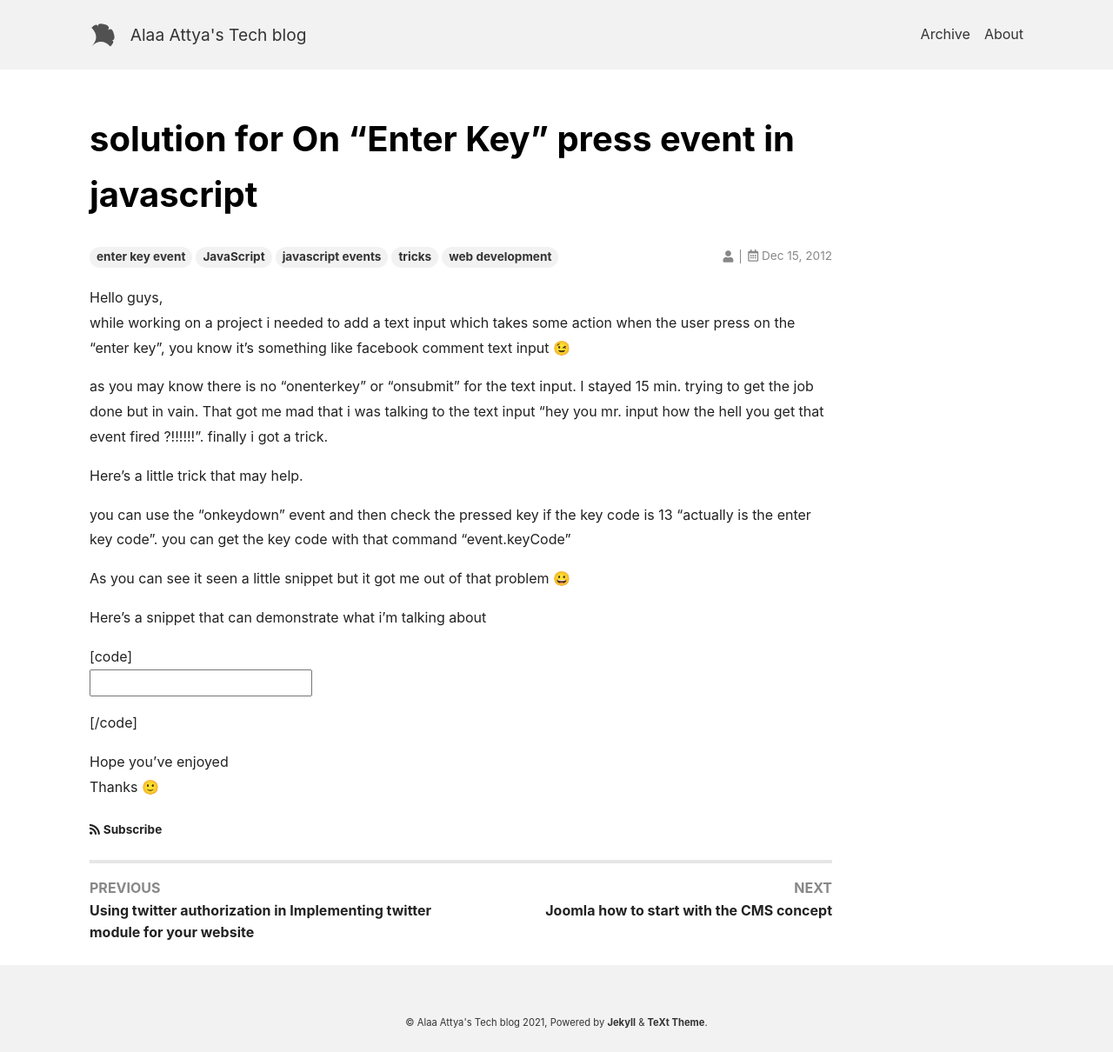
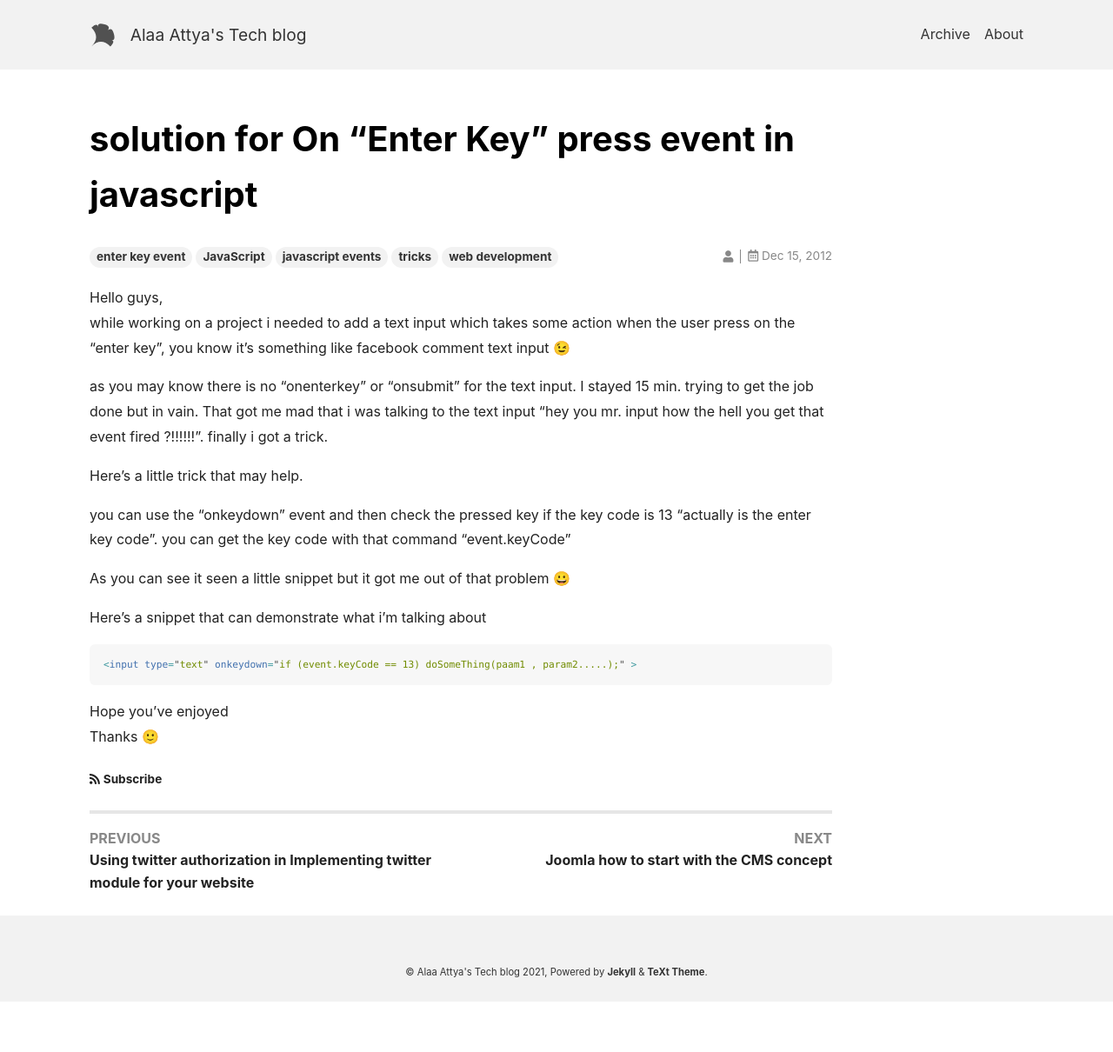
Before and after one commit to AlaaAttya/my-blog, a Jekyll site: the page built from _posts/2012-12-15-solution-for-on-enter-key-press-event-in-javascript.md, in a window 1280 px wide. Shown: the whole page at 87% size. Built offline with Jekyll 4.4.1, drawn with Linux system fonts in a browser that asks for light colours; nearby versions of some CDN libraries; comment, search, counter and statistics services are not loaded; after the commit the page ends 1152 px from its top, so only the background shows below that.

Commit message:
update styles

````diff
--- a/_posts/2012-12-15-solution-for-on-enter-key-press-event-in-javascript.md
+++ b/_posts/2012-12-15-solution-for-on-enter-key-press-event-in-javascript.md
@@ -4,8 +4,7 @@ title: 'solution for On &#8220;Enter Key&#8221; press event in javascript'
 date: 2012-12-15T03:25:50+00:00
 author: alaa
 layout: article
-guid: http://alaaattya.wordpress.com/?p=79
-permalink: /?p=79
+guid: 79
 publicize_reach:
   - 'a:2:{s:7:"twitter";a:1:{i:1094482;i:115;}s:2:"wp";a:1:{i:0;i:4;}}'
 publicize_twitter_user:
@@ -18,6 +17,7 @@ tags:
   - javascript events
   - tricks
   - web development
+key: solution-for-on-enter-key-press-event-in-javascript-79
 ---
 Hello guys,
 while working on a project i needed to add a text input which takes some action when the user press on the &#8220;enter key&#8221;, you know it&#8217;s something like facebook comment text input 😉
@@ -32,10 +32,9 @@ As you can see it seen a little snippet but it got me out of that problem 😀
 
 Here&#8217;s a snippet that can demonstrate what i&#8217;m talking about
 
-[code]
-<input type="text" onkeydown="if (event.keyCode == 13) doSomeThing(paam1 , param2&#8230;..);" >
-
-[/code]
+```js
+<input type="text" onkeydown="if (event.keyCode == 13) doSomeThing(paam1 , param2.....);" >
+```
 
 Hope you&#8217;ve enjoyed
 Thanks 🙂
````
